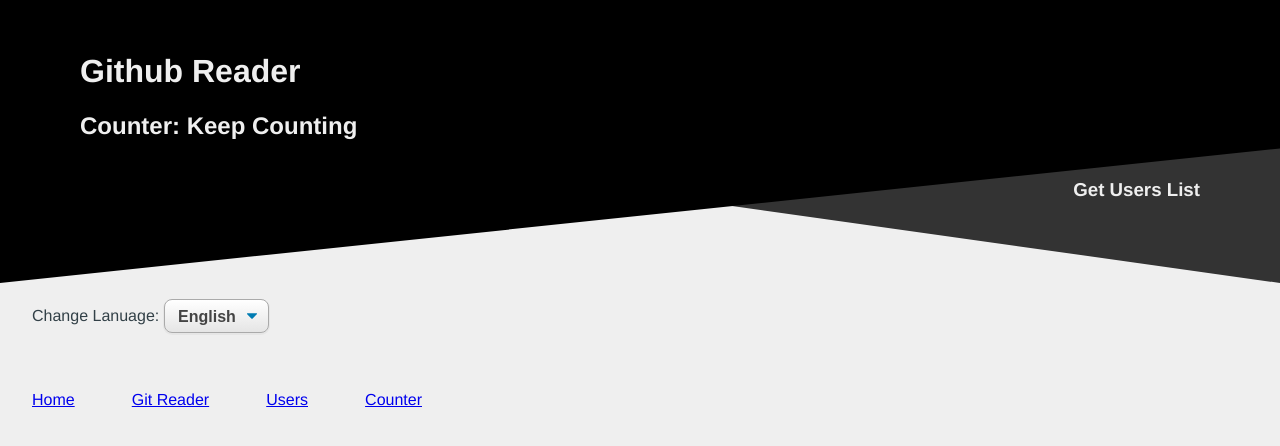
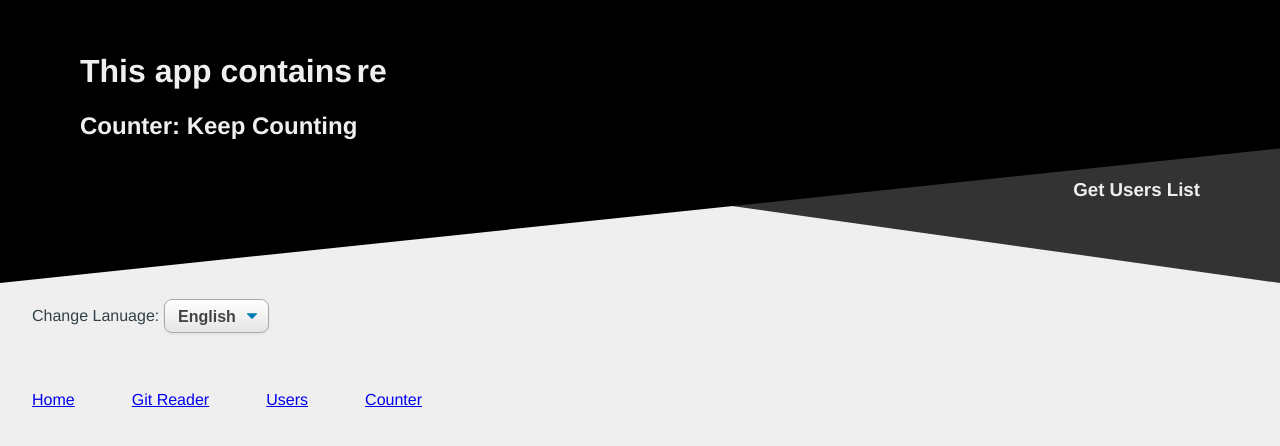
Before and after one commit to qtcoder999/redux-saga, a React app: page / in a window 1280 px wide. Shown: the top 446 px of the page. Built offline with nearby package versions, Linux system fonts and the light colour scheme.

Commit message:
added animations

```diff
--- a/src/common/header/header.jsx
+++ b/src/common/header/header.jsx
@@ -1,12 +1,50 @@
-import React from "react";
+import React, { useRef, useEffect } from "react";
 
 export function Header() {
+    const textWrapper = useRef(null);
+    const suggestions = ['custom hooks', 'redux-saga', 'lazy-loading', 'react-memo', 'context API', 'custom webpack config'];
+    const speed = 100;
+    let charCounter = 0;
+    let currentIndex = 0;
+    let currentText = suggestions[0];
+    let timeOut = null;
+    let forward = true;
+
+    const createAnimation = () => {
+        if (charCounter < currentText.length && charCounter > -1) {
+            textWrapper.current.innerHTML = forward ? textWrapper.current.innerHTML + currentText.charAt(charCounter) : textWrapper.current.innerHTML.replace(/(\s+)?.$/, '');
+            charCounter = forward ? charCounter + 1 : charCounter - 1;
+            timeOut = setTimeout(createAnimation, speed);
+        } else if (charCounter === currentText.length) {
+            forward = false;
+            charCounter -= 1;
+            timeOut = setTimeout(createAnimation, speed * 4);
+        } else if (charCounter === -1) {
+            currentIndex = currentIndex + 1 === suggestions.length ? 0 : currentIndex + 1;
+            currentText = suggestions[currentIndex];
+            charCounter = 0;
+            forward = true;
+            timeOut = setTimeout(createAnimation, speed);
+        }
+    };
+
+    useEffect(() => {
+        createAnimation();
+        return function cleanup() {
+            clearTimeout(timeOut);
+        }
+        // eslint-disable-next-line react-hooks/exhaustive-deps
+    }, []);
+
     return (
-        <header>
-            <h1>Github Reader</h1>
-            <h2 className="hide-on-mobile">Counter: Keep Counting</h2>
-            <h3 className="hide-on-mobile">Get Users List</h3>
-        </header>
-
+        <>
+            <header>
+                <span className="diff">
+                    <span className="heading">This app contains</span>{"  "}<h1 className="heading" ref={textWrapper}>{""}</h1>
+                </span>
+                <h2 className="hide-on-mobile">Counter: Keep Counting</h2>
+                <h3 className="hide-on-mobile">Get Users List</h3>
+            </header>
+        </>
     )
 }
--- a/src/index.css
+++ b/src/index.css
@@ -226,3 +226,17 @@
 .no-event,.no-event *{
   pointer-events: none;
 }
+.heading{
+  display: inline-flex;
+  justify-content: space-between;
+  width: auto;
+  font-size: 2em;
+  margin-block-start: 0.67em;
+  margin-block-end: 0.67em;
+  margin-inline-start: 0px;
+  margin-inline-end: 0px;
+  font-weight: bold;
+}
+span.diff span:last-child {
+  margin-left: 10px;
+}
```
